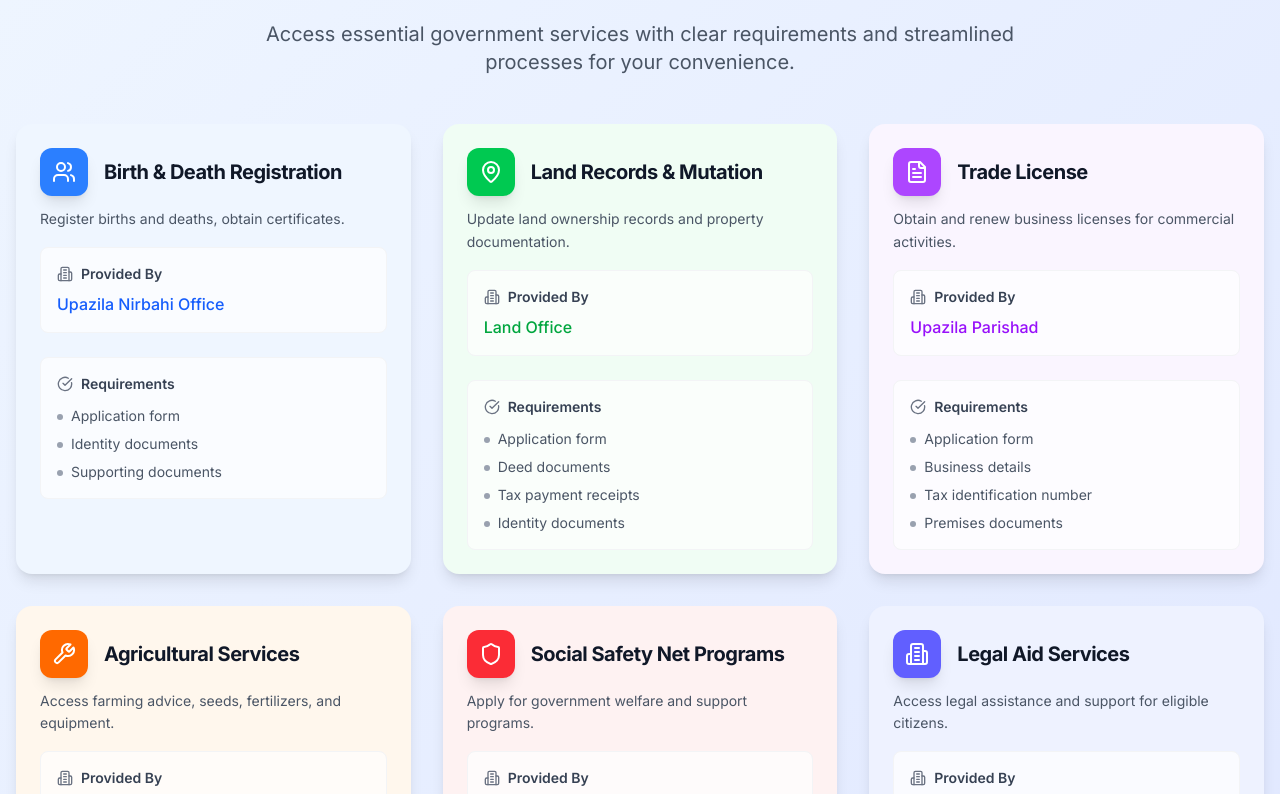
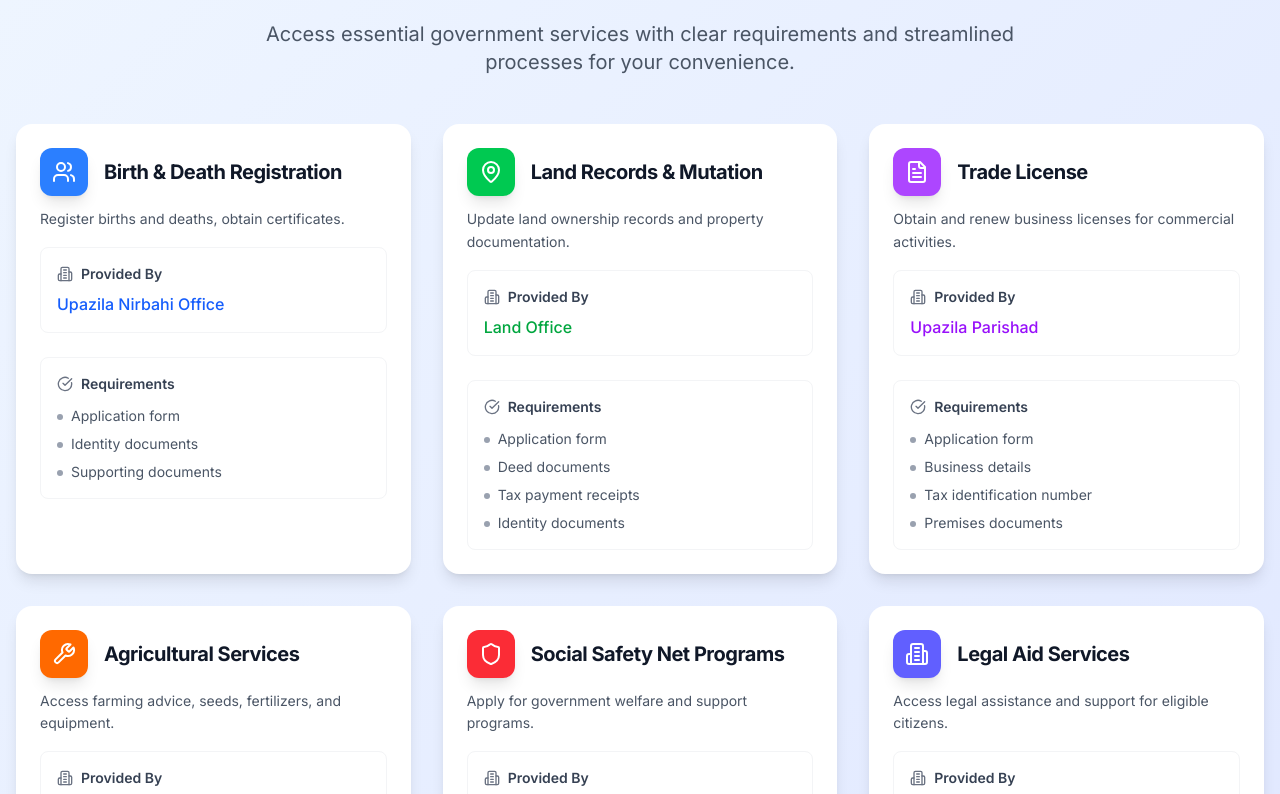
Before and after one commit to Sayedul3731/nasirnagar, a Next.js app: page /government-offices in a window 1280 px wide. Shown: the part 1726-2520 px from the top of the page. Built offline with nearby package versions, Linux system fonts and the light colour scheme.

Commit message:
Add: bug fix

```diff
--- a/src/app/government-offices/page.tsx
+++ b/src/app/government-offices/page.tsx
@@ -588,7 +588,7 @@ function ServiceCard({
     return colors[color as keyof typeof colors] || colors.blue;
   };
 
-  const [iconBg, borderColor, textColor, cardBg] = getColorClasses(color).split(' ');
+  const [iconBg, textColor, cardBg] = getColorClasses(color).split(' ');
 
   return (
     <Card className={`h-full group hover:shadow-2xl transition-all duration-300 transform hover:-translate-y-2 border-0 shadow-lg ${cardBg}`}>
```
